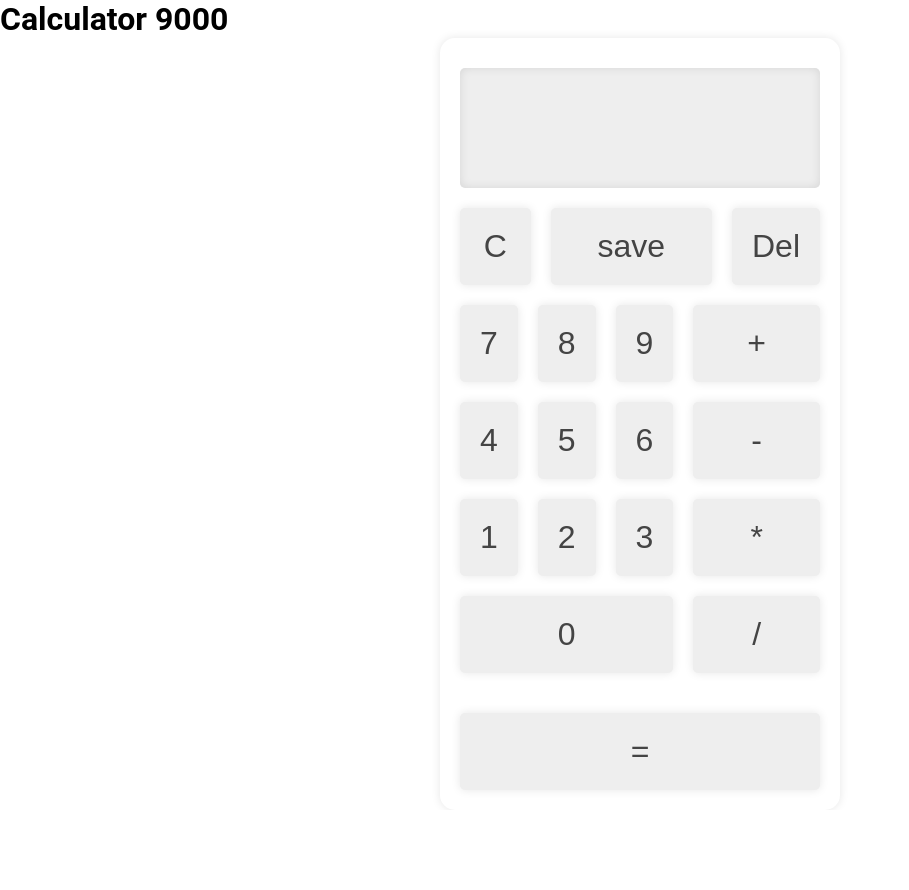
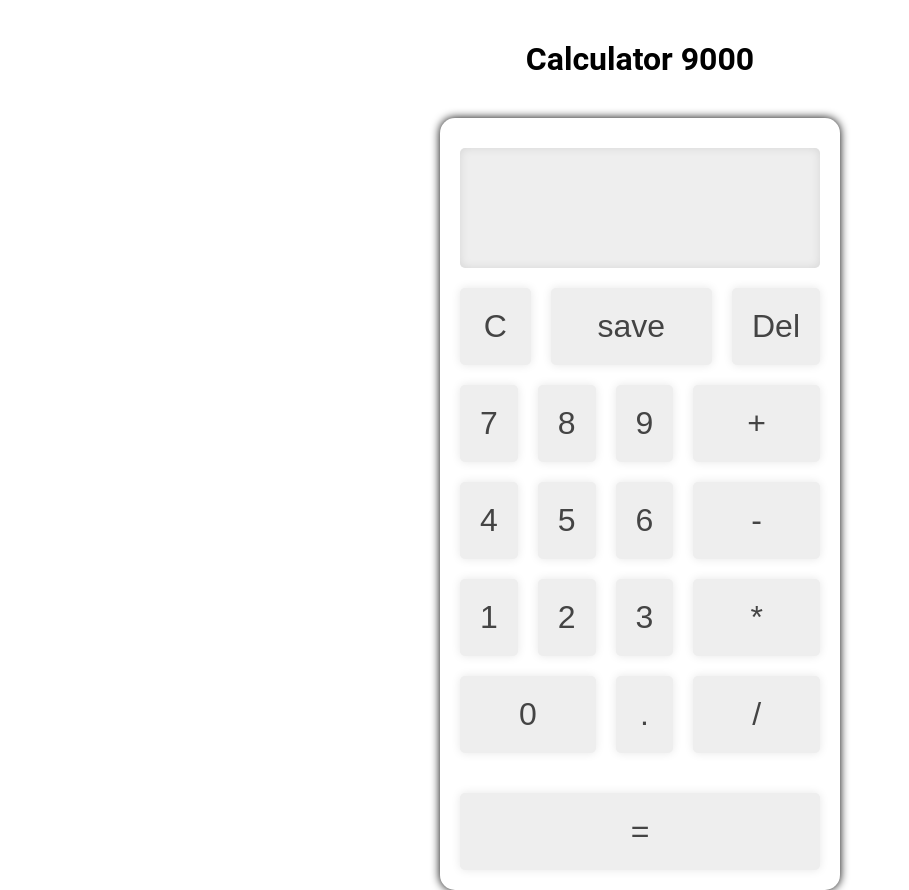
Before and after one commit to thomas-spinec/calculator9000, a React (Vite) app: page / in a window 1280 px wide. Shown: the whole page, without its empty margins (0-909 px from the left). Before the commit the page ends 810 px from the top, so only its background shows below. Built offline with nearby package versions, Linux system fonts and the light colour scheme.

Commit message:
Ajout de la possibilité de calculer des nombre à virgule

```diff
--- a/src/App.css
+++ b/src/App.css
@@ -8,6 +8,7 @@
 body {
   font-family: "Roboto", sans-serif;
   font-size: 16px;
+  /* background-color: rgba(196, 222, 249, 0.657); */
 }
 
 /* Calculator CSS */
@@ -15,13 +16,17 @@ body {
 .title {
   text-align: center;
   margin: 40px;
+  /* color: #fff; */
 }
 
 .calculator {
-  /*background-color: #fff;*/
+  /* background-color: #fff; */
   background-color: transparent;
+  /* background-color: rgb(145, 150, 156); */
+
   border-radius: 15px;
-  box-shadow: 0 0 10px rgba(0, 0, 0, 0.1);
+  /* box-shadow: 0 0 10px rgba(0, 0, 0, 0.1); */
+  box-shadow: 0 0 10px rgba(0, 0, 0);
   /*margin: 0 auto;*/
   max-width: 400px;
   padding: 20px;
@@ -94,9 +99,9 @@ body {
   grid-template-columns: repeat(2, 1fr);
 }
 
-/* le dernier bouton des nombres  */
-.calculator .buttons .numbers button:last-child {
-  grid-column: span 3;
+/* l'avant dernier bouton des nombres  */
+.calculator .buttons .numbers button:nth-child(10) {
+  grid-column: span 2;
 }
 
 /* le bouton égal */
--- a/src/components/Calculator.jsx
+++ b/src/components/Calculator.jsx
@@ -16,14 +16,14 @@ function Calculator() {
   const [result, setResult] = useState("");
 
   const childToParent = (value) => {
-    if (listNumber.includes(value) || listOperator.includes(value)) {
-      addNumber(value);
-    } else if (value === "C") {
+    if (value === "C") {
       removeOperation();
     } else if (value === "Del") {
       deleteLast();
     } else if (value === "save") {
       save();
+    } else {
+      addNumber(value);
     }
   };
 
@@ -47,12 +47,22 @@ function Calculator() {
   }
 
   const calculate = (operation) => {
-    // récupérer les nombres et les opérateurs
-    let numbers = operation.split(/[^0-9]/);
+    // récupérer les nombres (entier ou décimal) et les opérateurs
+    // let numbers = operation.split(/[^0-9]/);
+    let numbers = operation.split(/[^\d\.]/);
+    // si numbers ne contient qu'un seul élément, on rajoute un 0 après
+    if (numbers.length === 1) {
+      numbers.push(0);
+    }
 
     // récupérer les opérateurs et pas les espaces
-    let operators = operation.split(/[0-9]/);
+    // let operators = operation.split(/[0-9]/);
+    let operators = operation.split(/[\d\.]/);
     operators = operators.filter((operator) => operator !== "");
+    // si operators ne contient rien, on rajoute un + après
+    if (operators.length === 0) {
+      operators.push("+");
+    }
 
     // calculer le résultat
     let result;
@@ -74,9 +84,9 @@ function Calculator() {
     for (let i = 0; i < operators.length; i++) {
       if (operators[i] === "+" || operators[i] === "-") {
         if (operators[i] === "+") {
-          result = parseInt(numbers[i]) + parseInt(numbers[i + 1]);
+          result = parseFloat(numbers[i]) + parseFloat(numbers[i + 1]);
         } else {
-          result = parseInt(numbers[i]) - parseInt(numbers[i + 1]);
+          result = parseFloat(numbers[i]) - parseFloat(numbers[i + 1]);
         }
         numbers.splice(i, 2, result);
         operators.splice(i, 1);
--- a/src/components/NumberButton.jsx
+++ b/src/components/NumberButton.jsx
@@ -1,7 +1,7 @@
 import Button from "./Button";
 
 function NumberButton({ handleClick }) {
-  const numbers = [7, 8, 9, 4, 5, 6, 1, 2, 3, 0];
+  const numbers = [7, 8, 9, 4, 5, 6, 1, 2, 3, 0, "."];
   const listNumbers = numbers.map((number, id) => (
     <Button key={id} value={number} handleClick={handleClick} />
   ));
--- a/src/components/Title.jsx
+++ b/src/components/Title.jsx
@@ -1,5 +1,5 @@
 function Title() {
-  return <h1>Calculator 9000</h1>;
+  return <h1 className="title">Calculator 9000</h1>;
 }
 
 export default Title;
```
